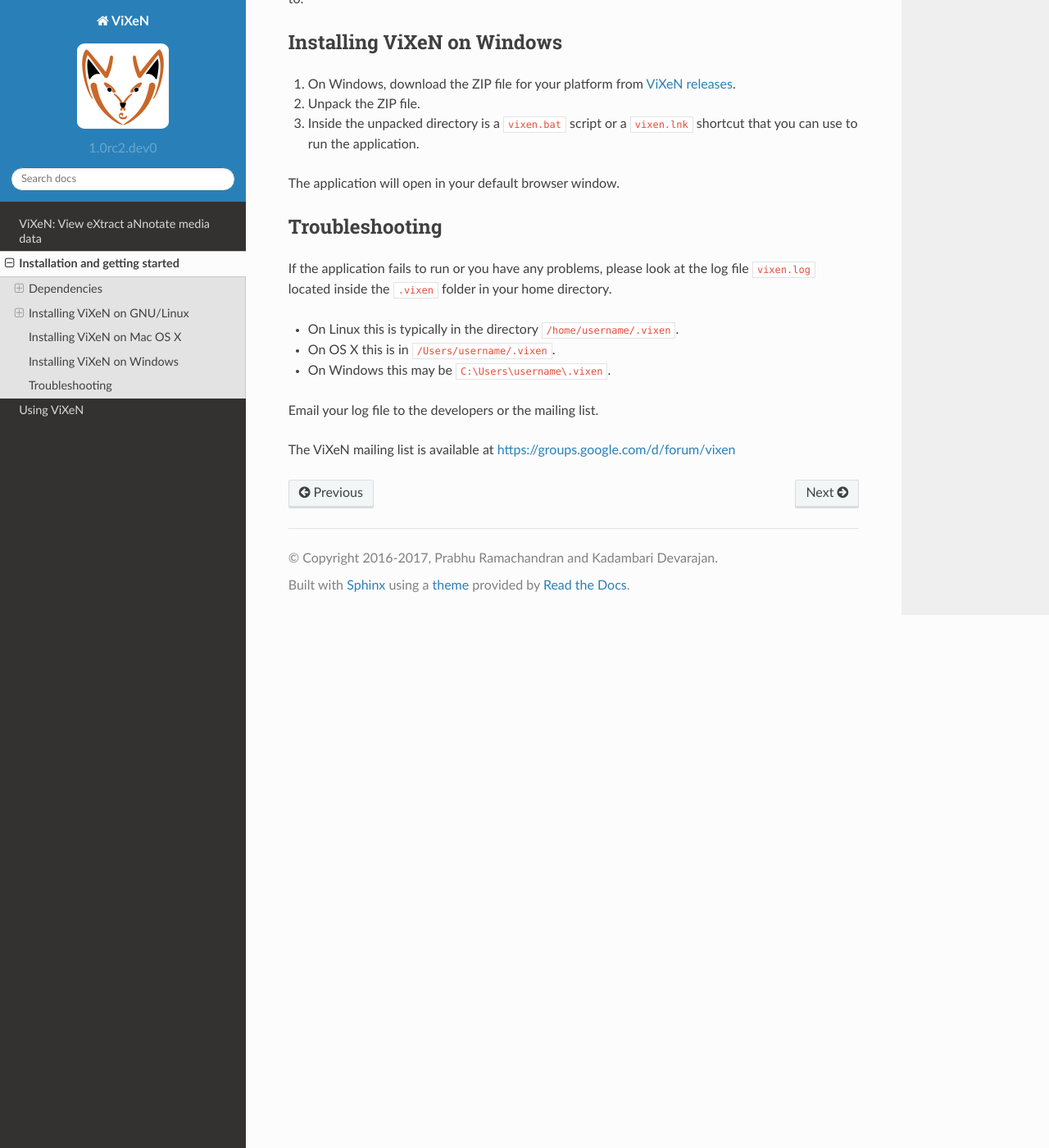
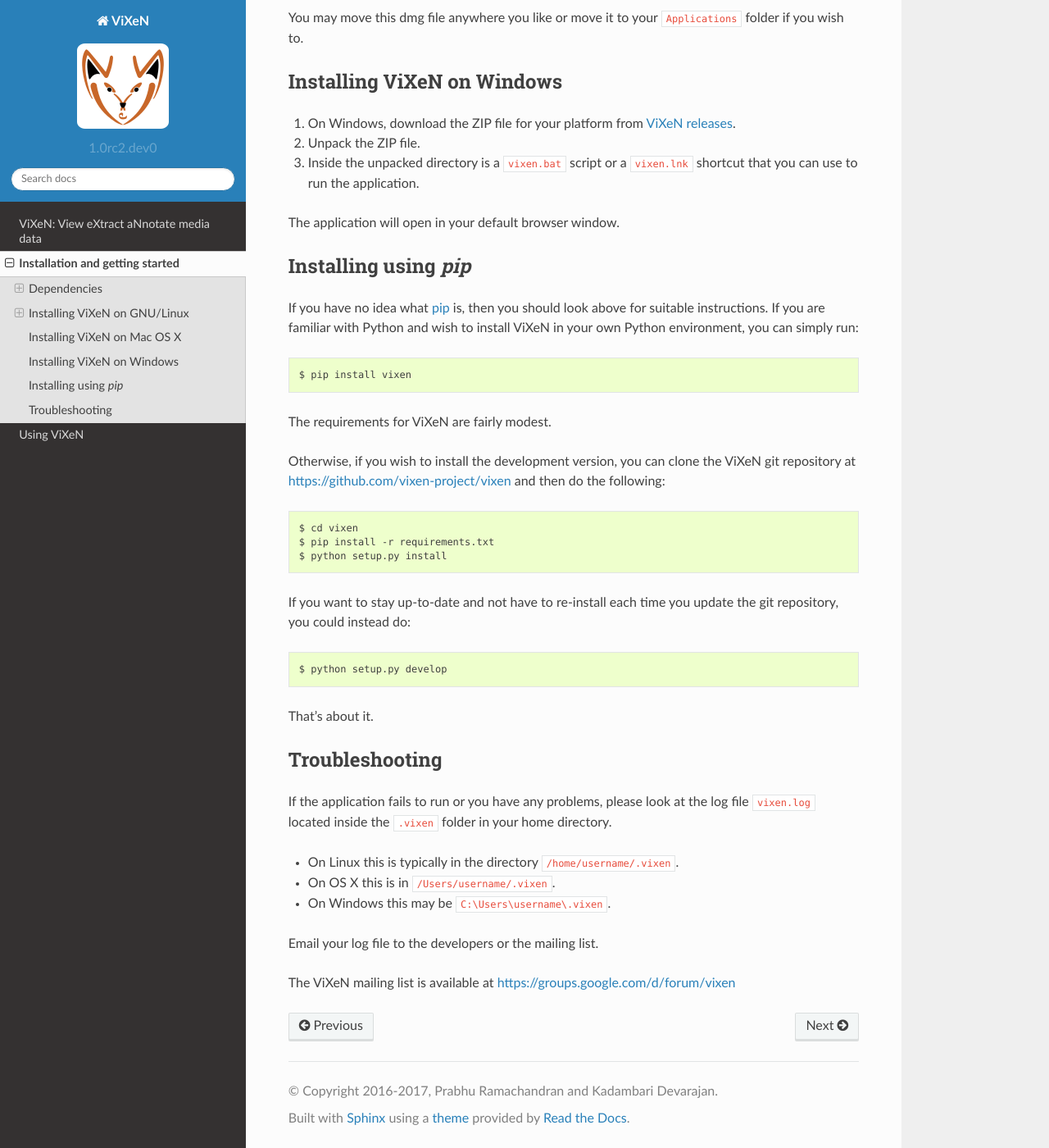
Before and after one commit to vixen-project/vixen, a Sphinx documentation site: the page built from docs/source/installation.rst, in a window 1280 px wide and 1400 px high, scrolled down 2069 px. Shown: the whole window at 82% size. Built offline with Sphinx 7.4.7 and the Read the Docs theme 2.0.0, drawn with Linux system fonts in a browser that asks for light colours; some of the changed text lies outside the part shown.

Commit message:
Updating the documentation with changes.

```diff
--- a/docs/source/installation.rst
+++ b/docs/source/installation.rst
@@ -4,8 +4,10 @@
 Installation and getting started
 =================================
 
-To install ViXeN, you first need to know the platform you will be running it on.
-ViXeN is available for Linux (64 bit), Mac (64 bit), and Windows (32 and 64 bit).
+To install ViXeN, you first need to know the platform you will be running it
+on. ViXeN binaries are available for Linux (64 bit), Mac (64 bit), and Windows
+(32 and 64 bit). You can install ViXeN in a Python environment easily too but
+this is not necessary if you do not use Python.
 
 In order to use ViXeN you will need to have a working browser. See the
 :ref:`dependencies` section for more information on the dependencies.
@@ -130,6 +132,37 @@
 
 The application will open in your default browser window.
 
+
+-----------------------
+Installing using `pip`
+-----------------------
+
+If you have no idea what `pip`_ is, then you should look above for suitable
+instructions. If you are familiar with Python and wish to install ViXeN in
+your own Python environment, you can simply run::
+
+  $ pip install vixen
+
+The requirements for ViXeN are fairly modest.
+
+Otherwise, if you wish to install the development version, you can clone the
+ViXeN git repository at https://github.com/vixen-project/vixen and then do the
+following::
+
+  $ cd vixen
+  $ pip install -r requirements.txt
+  $ python setup.py install
+
+If you want to stay up-to-date and not have to re-install each time you update
+the git repository, you could instead do::
+
+  $ python setup.py develop
+
+That's about it.
+
+.. _pip: https://pip.pypa.io/en/stable/
+
+
 -----------------
 Troubleshooting
 -----------------
```
Also changed, not shown: other parts of docs/source/installation.rst (+6 -6 lines), docs/source/using_vixen.rst (+28 -4 lines).
